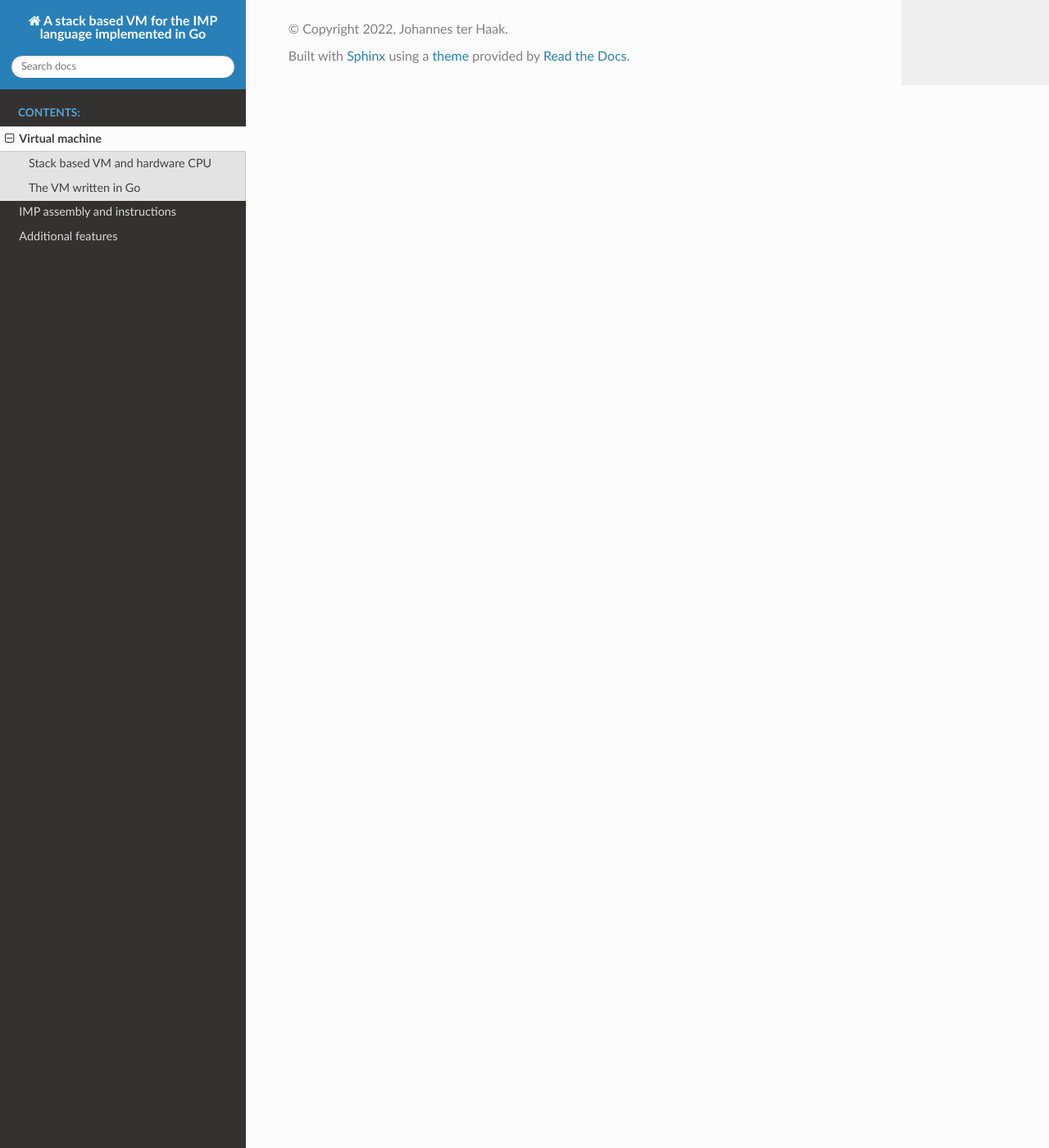
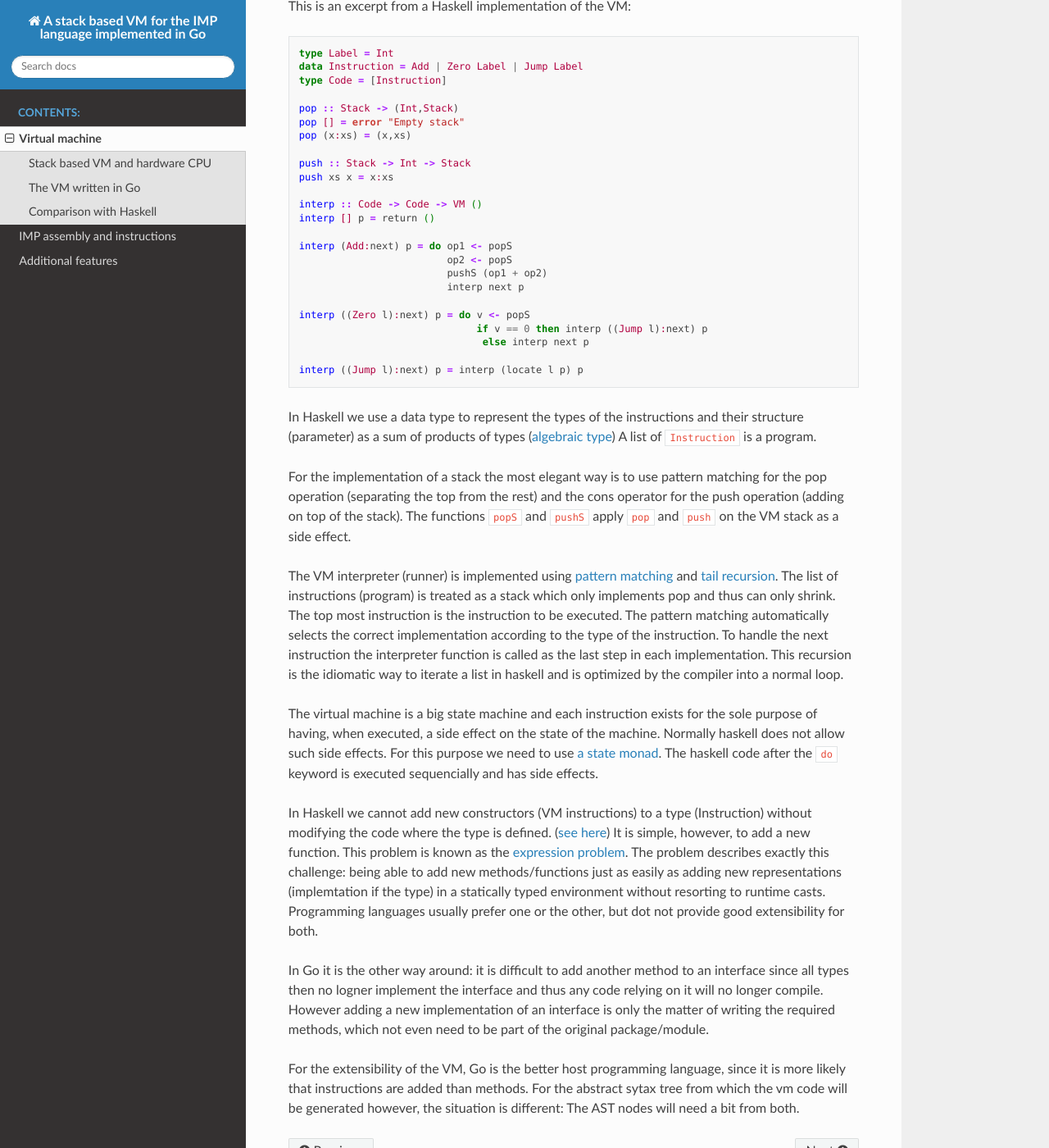
Before and after one commit to ObviusOwl/go-imp, a Sphinx documentation site: the page built from docs/vm.md, in a window 1280 px wide and 1400 px high, scrolled down 5450 px. Shown: the whole window at 82% size. Built offline with Sphinx 7.4.7 and the Read the Docs theme 2.0.0, drawn with Linux system fonts in a browser that asks for light colours; some of the changed text lies outside the part shown.

Commit message:
documented comparison with haskell

````diff
--- a/docs/vm.md
+++ b/docs/vm.md
@@ -273,3 +273,83 @@ func (inst LoadMemory) Exec(vm Runner, st Stack, mem Memory){
     st.Push(mem.Load(int(inst)))
 }
 ```
+
+
+## Comparison with Haskell
+
+This is an excerpt from a Haskell implementation of the VM:
+
+```haskell
+type Label = Int
+data Instruction = Add | Zero Label | Jump Label
+type Code = [Instruction]
+
+pop :: Stack -> (Int,Stack)
+pop [] = error "Empty stack"
+pop (x:xs) = (x,xs)
+
+push :: Stack -> Int -> Stack
+push xs x = x:xs
+
+interp :: Code -> Code -> VM ()
+interp [] p = return ()
+
+interp (Add:next) p = do op1 <- popS
+                         op2 <- popS
+                         pushS (op1 + op2)
+                         interp next p
+
+interp ((Zero l):next) p = do v <- popS
+                              if v == 0 then interp ((Jump l):next) p
+                               else interp next p
+
+interp ((Jump l):next) p = interp (locate l p) p
+```
+
+In Haskell we use a data type to represent the types of the instructions and their
+structure (parameter) as a sum of products of types
+([algebraic type](https://wiki.haskell.org/Algebraic_data_type))
+A list of `Instruction` is a program.
+
+For the implementation of a stack the most elegant way is to use pattern matching
+for the pop operation (separating the top from the rest) and the cons operator
+for the push operation (adding on top of the stack). The functions `popS` and `pushS`
+apply `pop` and `push` on the VM stack as a side effect.
+
+The VM interpreter (runner) is implemented using
+[pattern matching](https://en.wikipedia.org/wiki/Pattern_matching)
+and [tail recursion](https://en.wikipedia.org/wiki/Tail_call).
+The list of instructions (program) is treated as a stack which only implements pop
+and thus can only shrink. The top most instruction is the instruction to be executed.
+The pattern matching automatically selects the correct implementation according
+to the type of the instruction. To handle the next instruction the interpreter
+function is called as the last step in each implementation. This recursion is the
+idiomatic way to iterate a list in haskell and is optimized by the compiler into
+a normal loop.
+
+The virtual machine is a big state machine and each instruction exists for the sole
+purpose of having, when executed, a side effect on the state of the machine. Normally
+haskell does not allow such side effects. For this purpose we need to use
+[a state monad](https://en.wikibooks.org/wiki/Haskell/Understanding_monads/State).
+The haskell code after the `do` keyword is executed sequencially and has side effects.
+
+In Haskell we cannot add new constructors (VM instructions) to a type (Instruction)
+without modifying the code where the type is defined.
+([see here](https://www.andres-loeh.de/OpenDatatypes.pdf))
+It is simple, however, to add a new function. This problem is known as the
+[expression problem](https://en.wikipedia.org/wiki/Expression_problem).
+The problem describes exactly this challenge: being able to add new methods/functions
+just as easily as adding new representations (implemtation if the type) in a statically
+typed environment without resorting to runtime casts. Programming languages usually
+prefer one or the other, but dot not provide good extensibility for both.
+
+In Go it is the other way around: it is difficult to add another method to an interface
+since all types then no logner implement the interface and thus any code relying on it
+will no longer compile. However adding a new implementation of an interface is only the
+matter of writing the required methods, which not even need to be part of the original
+package/module.
+
+For the extensibility of the VM, Go is the better host programming language, since
+it is more likely that instructions are added than methods. For the abstract sytax
+tree from which the vm code will be generated however, the situation is different:
+The AST nodes will need a bit from both.
````
